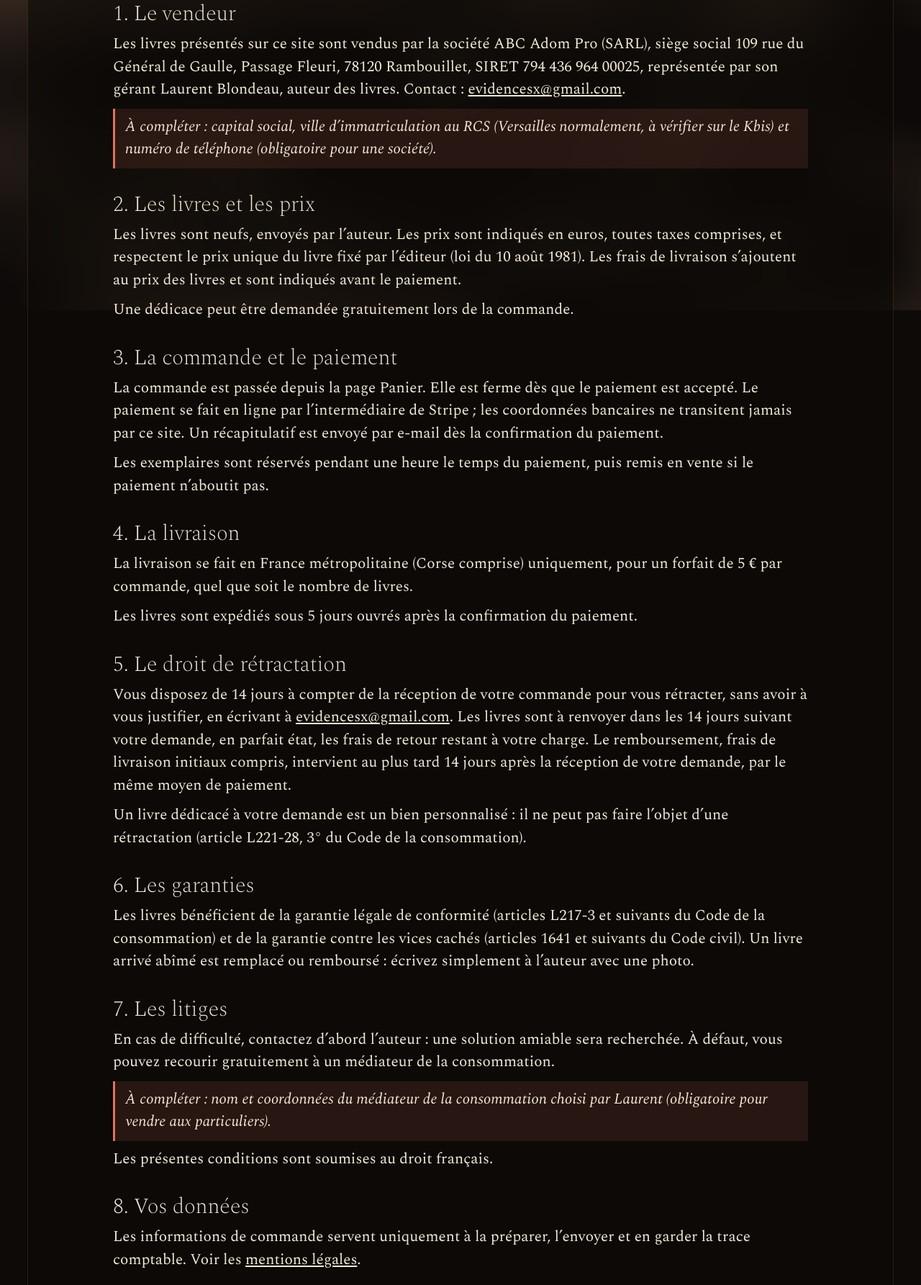
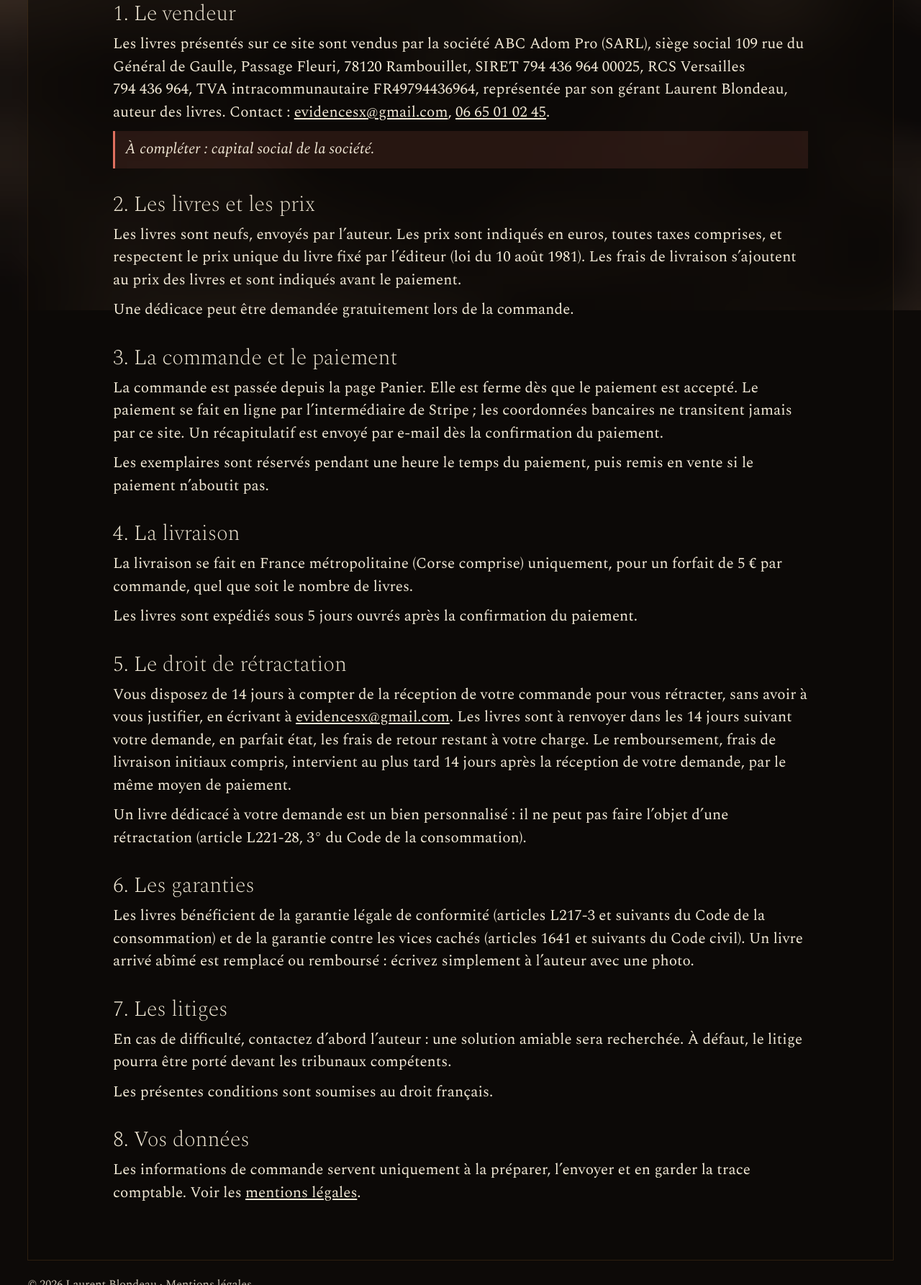
Before and after one commit to evidencesx/bureau-laurent-blondeau, a plain HTML site: page site/cgv.html in a window 1280 px wide. Shown: the part 369-2154 px from the top of the page at 72% size. Drawn offline with Linux system fonts and the light colour scheme.

Commit message:
CGV et mentions : RCS Versailles, TVA, téléphone, sans médiateur
Co-Authored-By: Claude Opus 5.5 <noreply@anthropic.com>

```diff
--- a/site/cgv.html
+++ b/site/cgv.html
@@ -34,8 +34,8 @@
 
   <section>
     <h2>1. Le vendeur</h2>
-    <p>Les livres présentés sur ce site sont vendus par la société ABC Adom Pro (SARL), siège social 109 rue du Général de Gaulle, Passage Fleuri, 78120 Rambouillet, SIRET 794&nbsp;436&nbsp;964&nbsp;00025, représentée par son gérant Laurent Blondeau, auteur des livres. Contact&nbsp;: <a href="mailto:evidencesx@gmail.com">evidencesx@gmail.com</a>.</p>
-    <p class="a-completer">À compléter : capital social, ville d’immatriculation au RCS (Versailles normalement, à vérifier sur le Kbis) et numéro de téléphone (obligatoire pour une société).</p>
+    <p>Les livres présentés sur ce site sont vendus par la société ABC Adom Pro (SARL), siège social 109 rue du Général de Gaulle, Passage Fleuri, 78120 Rambouillet, SIRET 794&nbsp;436&nbsp;964&nbsp;00025, RCS Versailles 794&nbsp;436&nbsp;964, TVA intracommunautaire FR49794436964, représentée par son gérant Laurent Blondeau, auteur des livres. Contact&nbsp;: <a href="mailto:evidencesx@gmail.com">evidencesx@gmail.com</a>, <a href="tel:+33665010245">06&nbsp;65&nbsp;01&nbsp;02&nbsp;45</a>.</p>
+    <p class="a-completer">À compléter : capital social de la société.</p>
   </section>
 
   <section>
@@ -69,8 +69,7 @@
 
   <section>
     <h2>7. Les litiges</h2>
-    <p>En cas de difficulté, contactez d’abord l’auteur&nbsp;: une solution amiable sera recherchée. À défaut, vous pouvez recourir gratuitement à un médiateur de la consommation.</p>
-    <p class="a-completer">À compléter : nom et coordonnées du médiateur de la consommation choisi par Laurent (obligatoire pour vendre aux particuliers).</p>
+    <p>En cas de difficulté, contactez d’abord l’auteur&nbsp;: une solution amiable sera recherchée. À défaut, le litige pourra être porté devant les tribunaux compétents.</p>
     <p>Les présentes conditions sont soumises au droit français.</p>
   </section>
 
```
Also changed, not shown: site/mentions-legales.html (+2 -2 lines).
